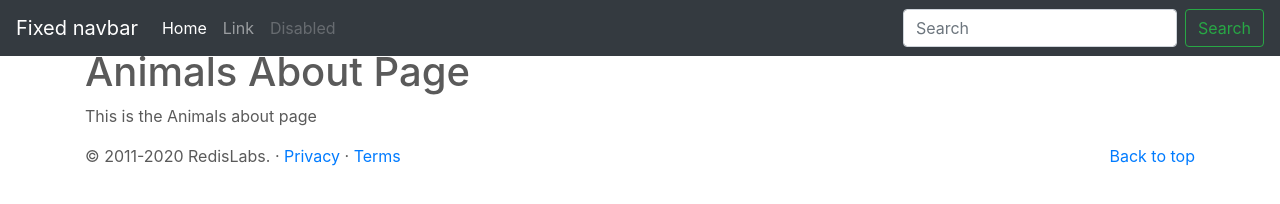
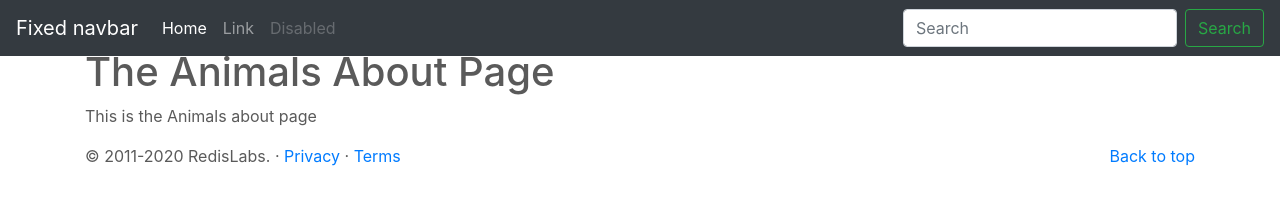
Before and after one commit to redis-developer/redis-developer-old, an Eleventy site: page about.md in a window 1280 px wide. Built offline with nearby package versions, Linux system fonts and the light colour scheme; Eleventy itself is replaced by a stand-in of ours; files that its build step writes are made by us from their sources.

Commit message:
Added files

```diff
--- a/about.md
+++ b/about.md
@@ -2,6 +2,6 @@
 layout: layout.html
 ---
 
-# Animals About Page
+# The Animals About Page
 
 This is the Animals about page
```
